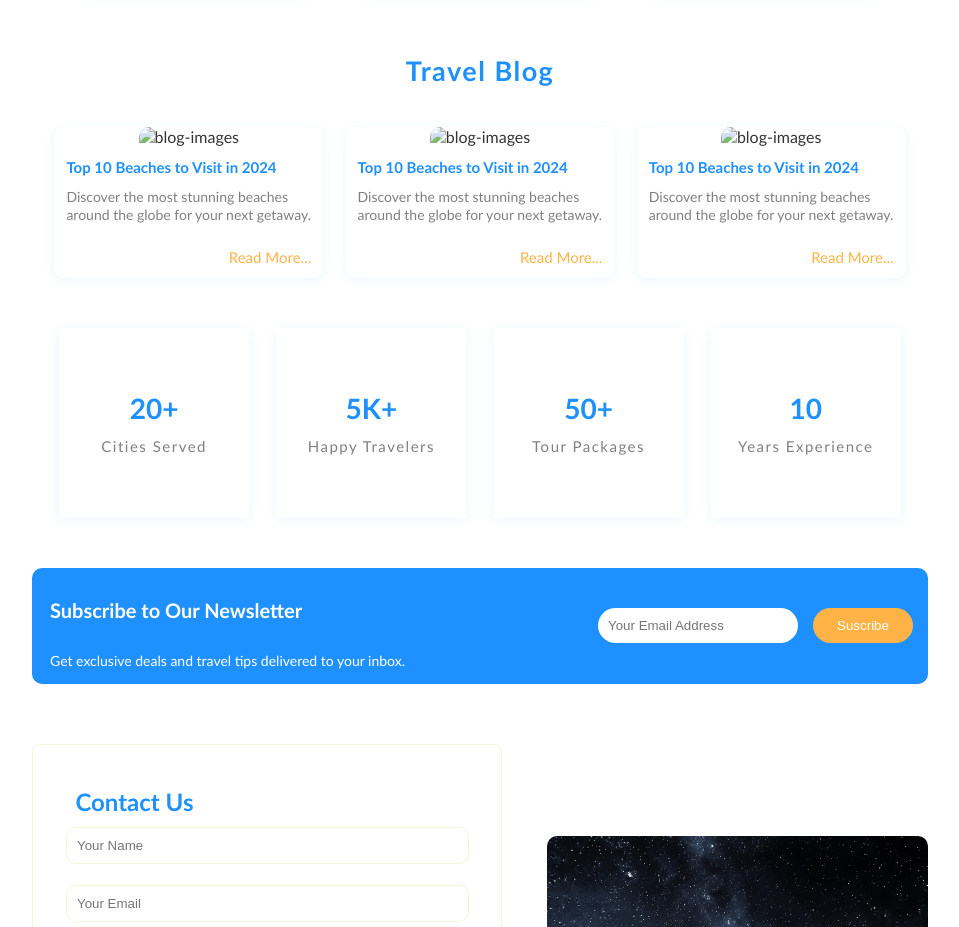
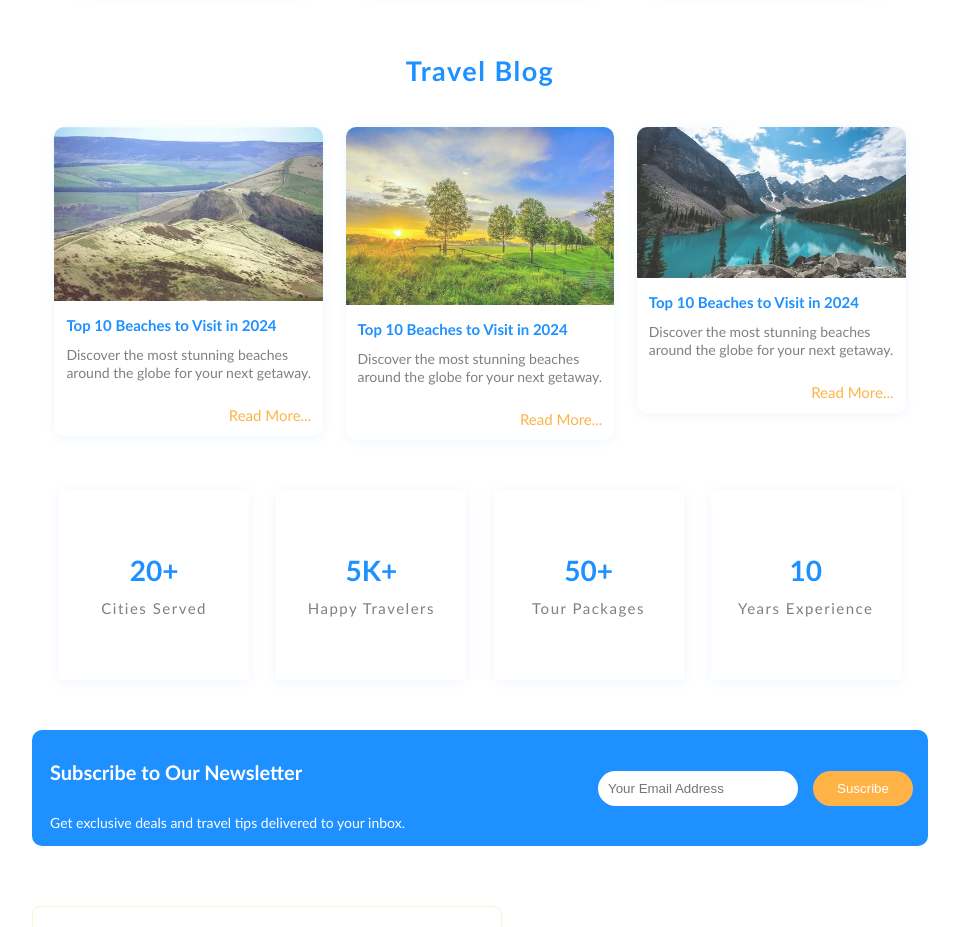
Before and after one commit to Krish-CyberSec/CFCP_assignment, a plain HTML site: page index.html in a window 1280 px wide. Shown: the part 1960-2887 px from the top of the page, without its empty margins (160-1119 px from the left). Drawn offline with nearby package versions, Linux system fonts and the light colour scheme; files whose address does not match are found by name.

Commit message:
changed some images

```diff
--- a/index.html
+++ b/index.html
@@ -243,7 +243,7 @@
             <div class="cards">
                 <div class="card">
                     <section class="blog_img">
-                        <img src="/Capstone_Project/img/b1.webp" alt="blog-images">
+                        <img src="/img/b1.webp" alt="blog-images">
                     </section>
                     <section class="heading">
                         Top 10 Beaches to Visit in 2024
@@ -255,7 +255,7 @@
                 </div>
                 <div class="card">
                     <section class="blog_img">
-                        <img src="/Capstone_Project/img/b2.jpg" alt="blog-images">
+                        <img src="/img/b2.jpg" alt="blog-images">
                     </section>
                     <section class="heading">
                         Top 10 Beaches to Visit in 2024
@@ -267,7 +267,7 @@
                 </div>
                 <div class="card">
                     <section class="blog_img">
-                        <img src="/Capstone_Project/img/b3.webp" alt="blog-images">
+                        <img src="/img/b3.webp" alt="blog-images">
                     </section>
                     <section class="heading">
                         Top 10 Beaches to Visit in 2024
```
